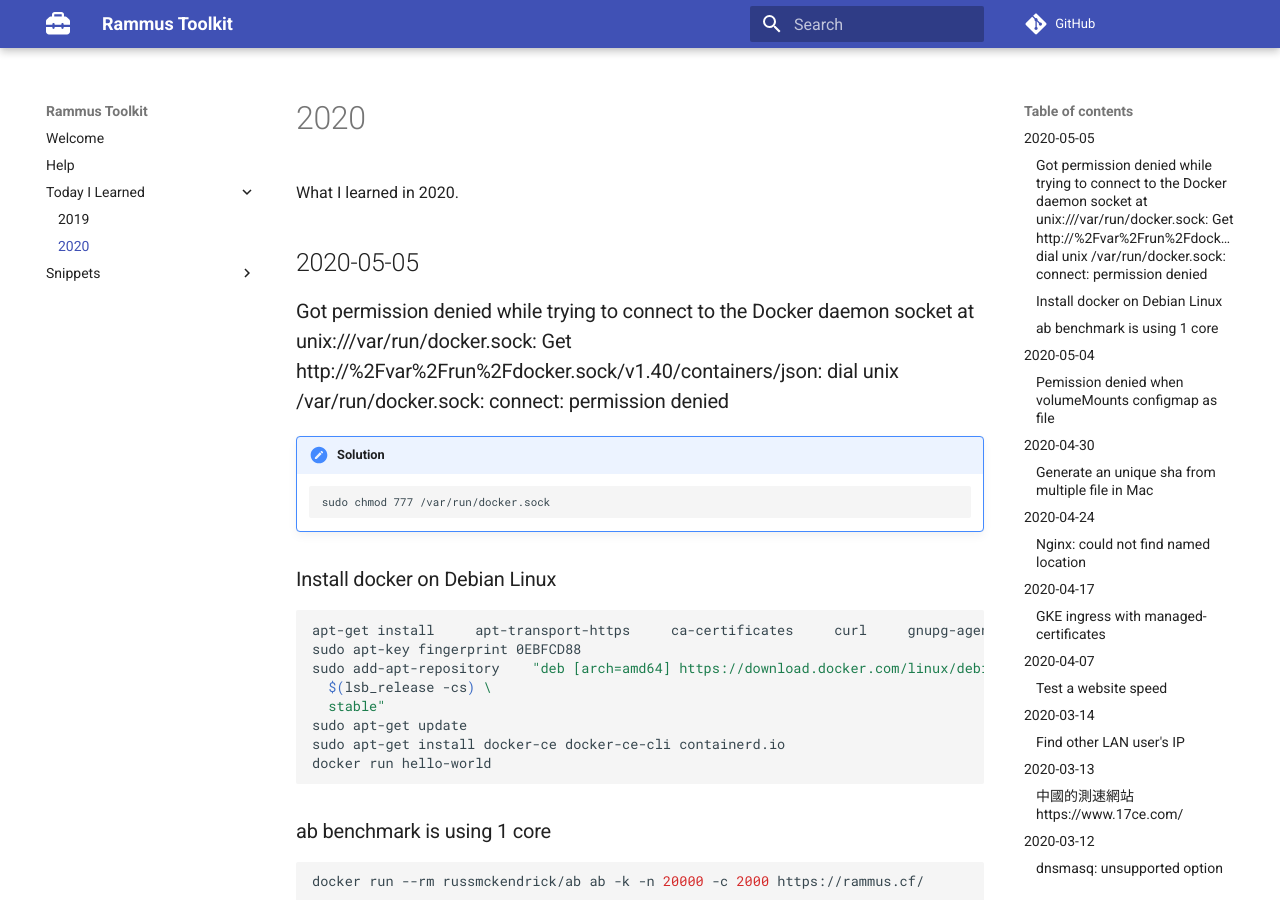
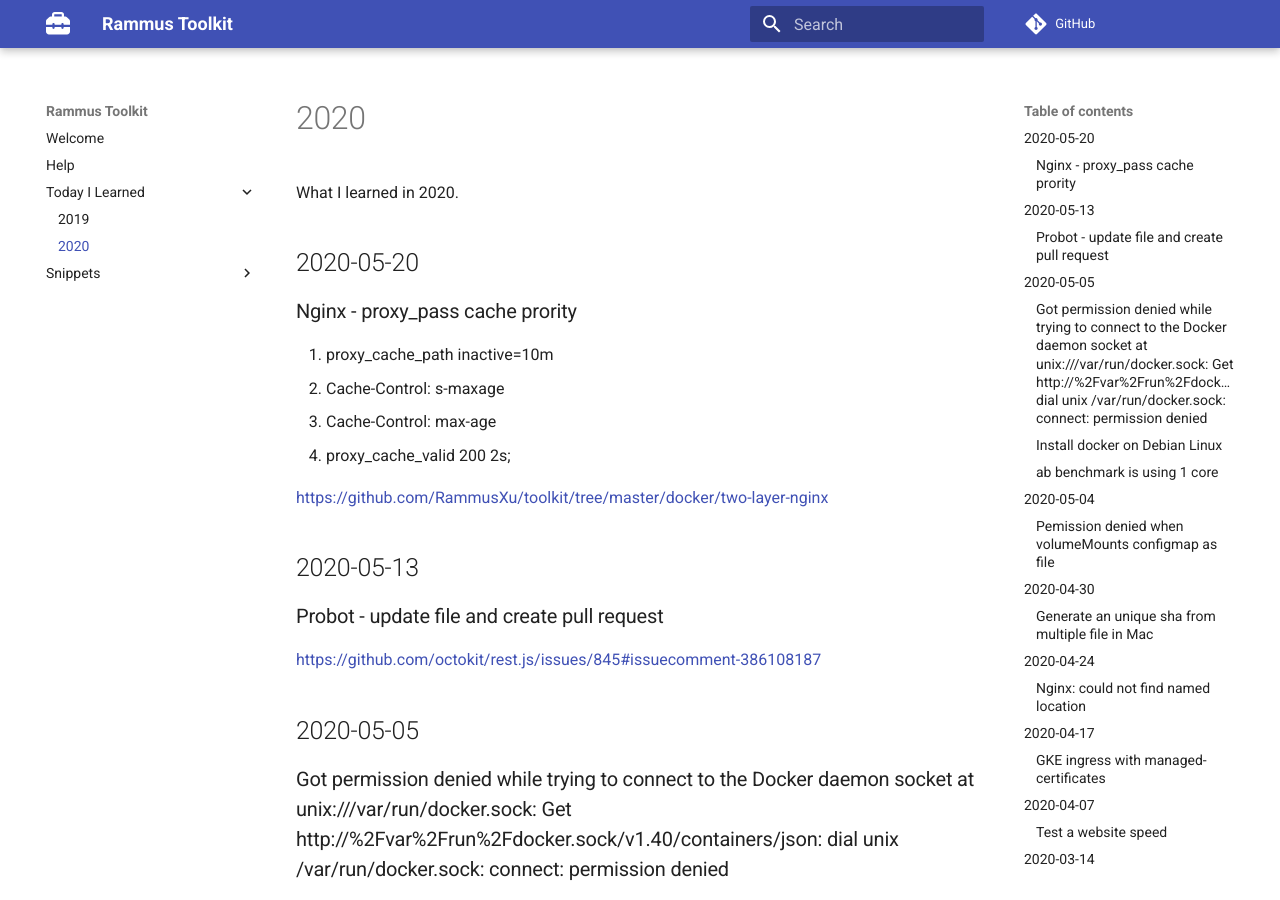
Before and after one commit to RammusXu/toolkit, an MkDocs documentation site: the page built from docs/Today-I-Learned/2020.md, in a window 1280 px wide and 900 px high. Built offline with MkDocs 1.6.1 and Material for MkDocs 9.7.7, drawn with Linux system fonts in a browser that asks for light colours; comment, search, counter and statistics services are not loaded; some of the changed text lies outside the part shown.

Commit message:
### Nginx - proxy_pass cache prority

```diff
--- a/docs/Today-I-Learned/2020.md
+++ b/docs/Today-I-Learned/2020.md
@@ -1,5 +1,19 @@
 
 What I learned in 2020.
+
+## 2020-05-20
+### Nginx - proxy_pass cache prority
+1. proxy_cache_path inactive=10m
+2. Cache-Control: s-maxage
+3. Cache-Control: max-age
+4. proxy_cache_valid 200 2s;
+
+https://github.com/RammusXu/toolkit/tree/master/docker/two-layer-nginx
+
+
+## 2020-05-13
+### Probot - update file and create pull request
+https://github.com/octokit/rest.js/issues/845#issuecomment-386108187
 
 ## 2020-05-05
 ### Got permission denied while trying to connect to the Docker daemon socket at unix:///var/run/docker.sock: Get http://%2Fvar%2Frun%2Fdocker.sock/v1.40/containers/json: dial unix /var/run/docker.sock: connect: permission denied
```
Also changed, not shown: 5 other files.
